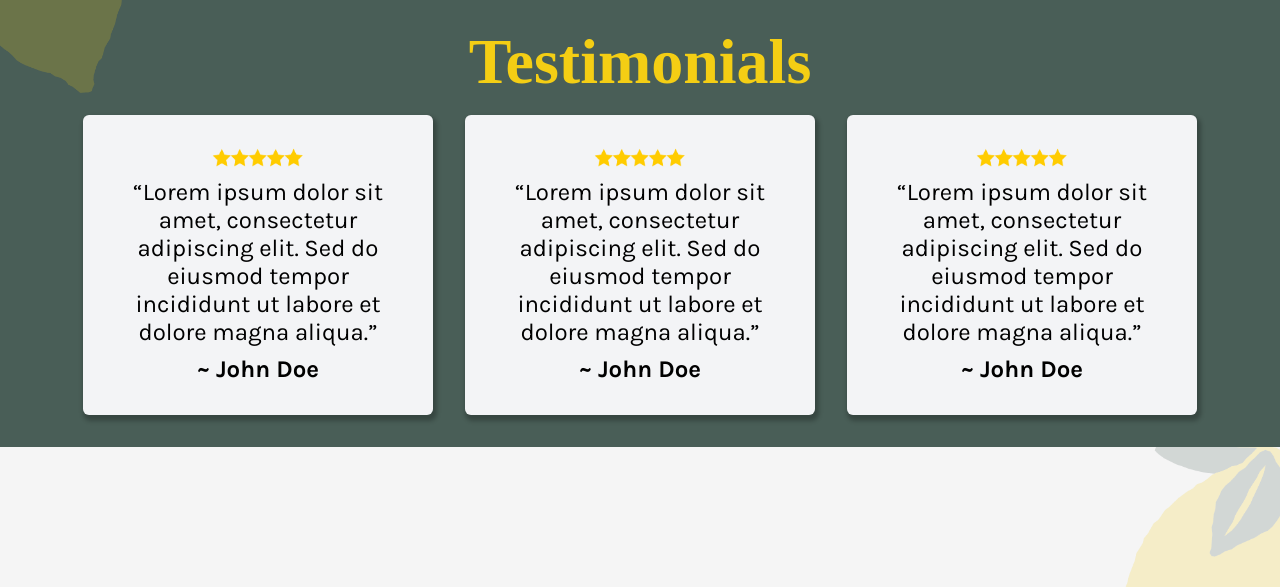
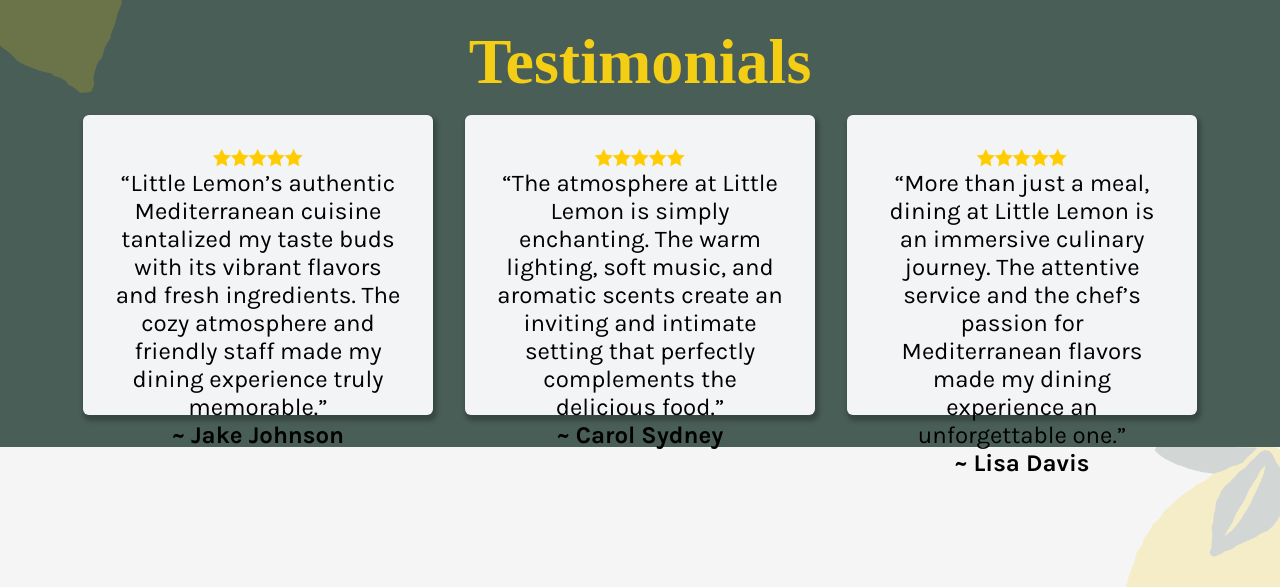
Before and after one commit to IntermediaDesigns/meta-frontend-capstone, a React (Vite) app: page /reservations in a window 1280 px wide. Shown: the part 1429-2016 px from the top of the page. Built offline with nearby package versions, Linux system fonts and the light colour scheme; a web font is replaced by a local one.

Commit message:
Refactor testimonials component and update testimonials content

```diff
--- a/src/components/Testimonials.jsx
+++ b/src/components/Testimonials.jsx
@@ -1,4 +1,4 @@
-import './testimonials.css';
+import "./testimonials.css";
 function Testimonials() {
   return (
     <section className="testimonials">
@@ -7,26 +7,31 @@ function Testimonials() {
         <div className="testimonialBox">
           <img src="/images/stars.png" alt="" />
           <p>
-            “Lorem ipsum dolor sit amet, consectetur adipiscing elit. Sed do
-            eiusmod tempor incididunt ut labore et dolore magna aliqua.”
+            “Little Lemon&rsquo;s authentic Mediterranean cuisine tantalized my
+            taste buds with its vibrant flavors and fresh ingredients. The cozy
+            atmosphere and friendly staff made my dining experience truly
+            memorable.”
           </p>
-          <h3>~ John Doe</h3>
+          <h3>~ Jake Johnson</h3>
         </div>
         <div className="testimonialBox">
           <img src="/images/stars.png" alt="" />
           <p>
-            “Lorem ipsum dolor sit amet, consectetur adipiscing elit. Sed do
-            eiusmod tempor incididunt ut labore et dolore magna aliqua.”
+            “The atmosphere at Little Lemon is simply enchanting. The warm
+            lighting, soft music, and aromatic scents create an inviting and
+            intimate setting that perfectly complements the delicious food.”
           </p>
-          <h3>~ John Doe</h3>
+          <h3>~ Carol Sydney</h3>
         </div>
         <div className="testimonialBox">
           <img src="/images/stars.png" alt="" />
           <p>
-            “Lorem ipsum dolor sit amet, consectetur adipiscing elit. Sed do
-            eiusmod tempor incididunt ut labore et dolore magna aliqua.”
+            “More than just a meal, dining at Little Lemon is an immersive
+            culinary journey. The attentive service and the chef&rsquo;s passion for
+            Mediterranean flavors made my dining experience an unforgettable
+            one.”
           </p>
-          <h3>~ John Doe</h3>
+          <h3>~ Lisa Davis</h3>
         </div>
       </div>
     </section>
```
